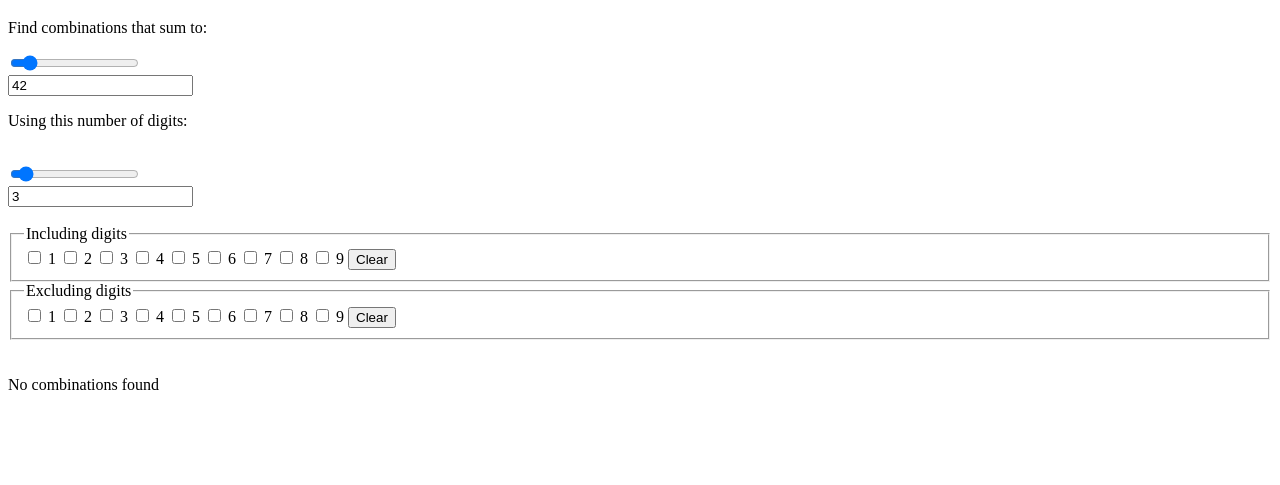
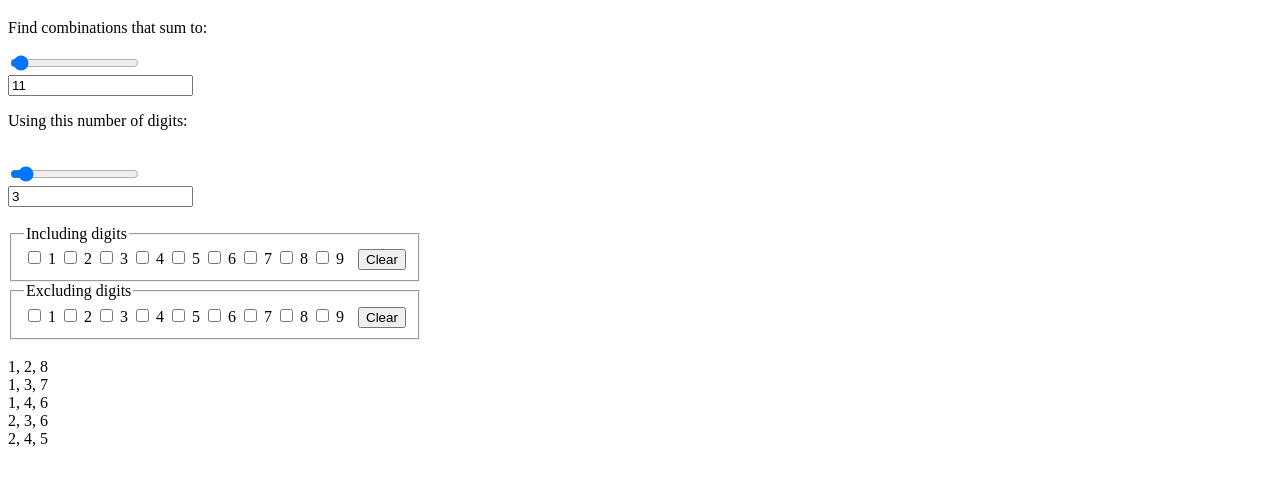
Before and after one commit to lgastako/sudokulator, a plain HTML site: page index.html in a window 1280 px wide. Shown: the part 61-546 px from the top of the page. Drawn offline with Linux system fonts and the light colour scheme.

Commit message:
clean-up-layout

```diff
--- a/index.html
+++ b/index.html
@@ -4,11 +4,16 @@
     <meta charset="UTF-8" />
     <meta name="viewport" content="width=device-width, initial-scale=1.0" />
     <title>Sudokulator</title>
+    <style>
+    fieldset {
+        display: inline-block;
+    }
+    </style>
   </head>
   <body>
     <h1>Sudokulator</h1>
     <p></p>Find combinations that sum to:</p>
-    <input type="range" id="sum-range" max="405" value="42" />
+    <input type="range" id="sum-range" max="405" value="11" />
     <br/>
     <input type="number" id="sum-number" />
     <br/>
@@ -66,8 +71,9 @@
             9
         </label>
 
-        <button id="clear-include">Clear</button>
+        <button style="margin-left: 10px;" id="clear-include">Clear</button>
     </fieldset>
+<br/>
     <fieldset>
       <legend>Excluding digits</legend>
         <label for="exclude-1">
@@ -115,7 +121,7 @@
             9
         </label>
 
-        <button id="clear-exclude">Clear</button>
+        <button style="margin-left: 10px;" id="clear-exclude">Clear</button>
 
     </fieldset>
 
```
